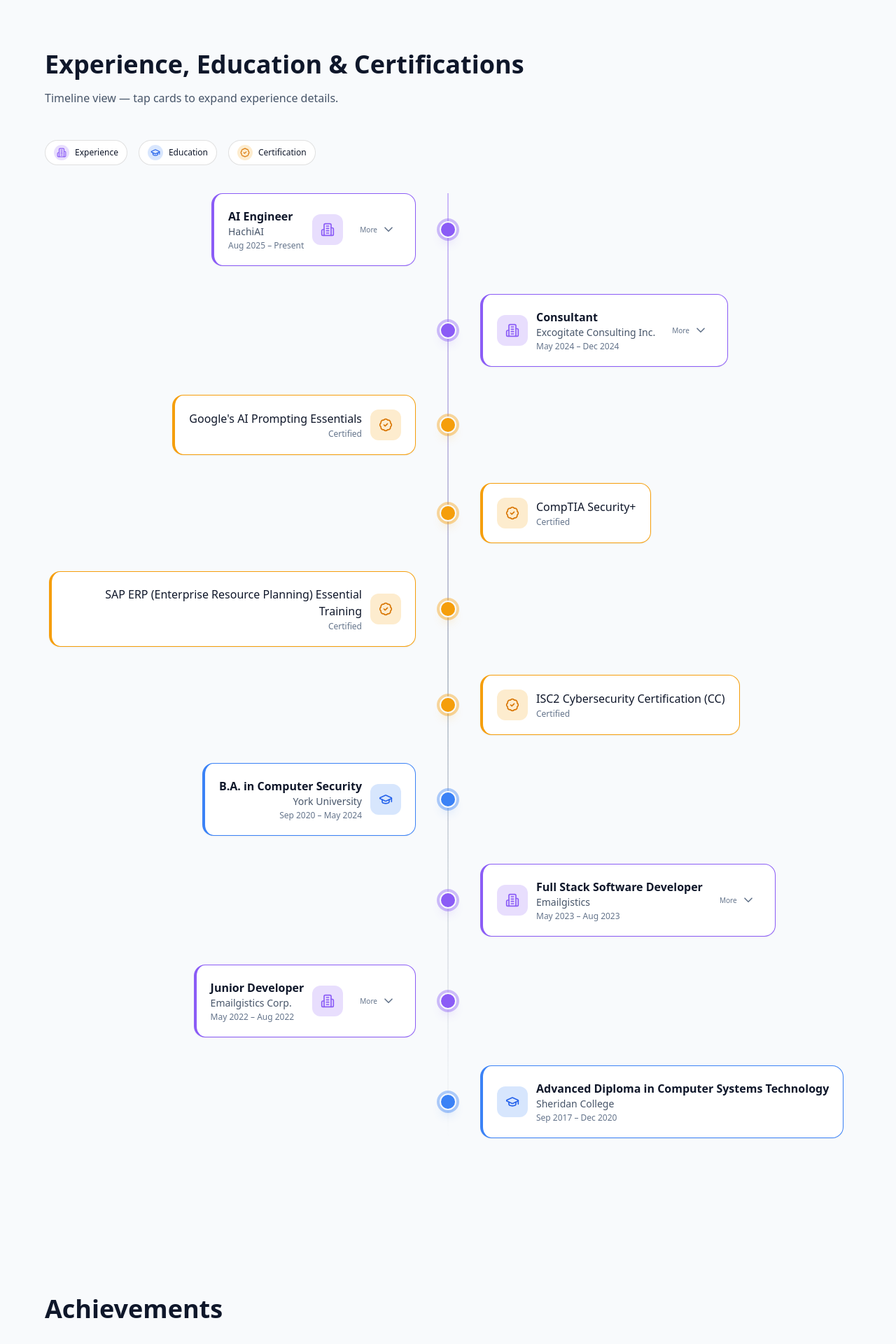
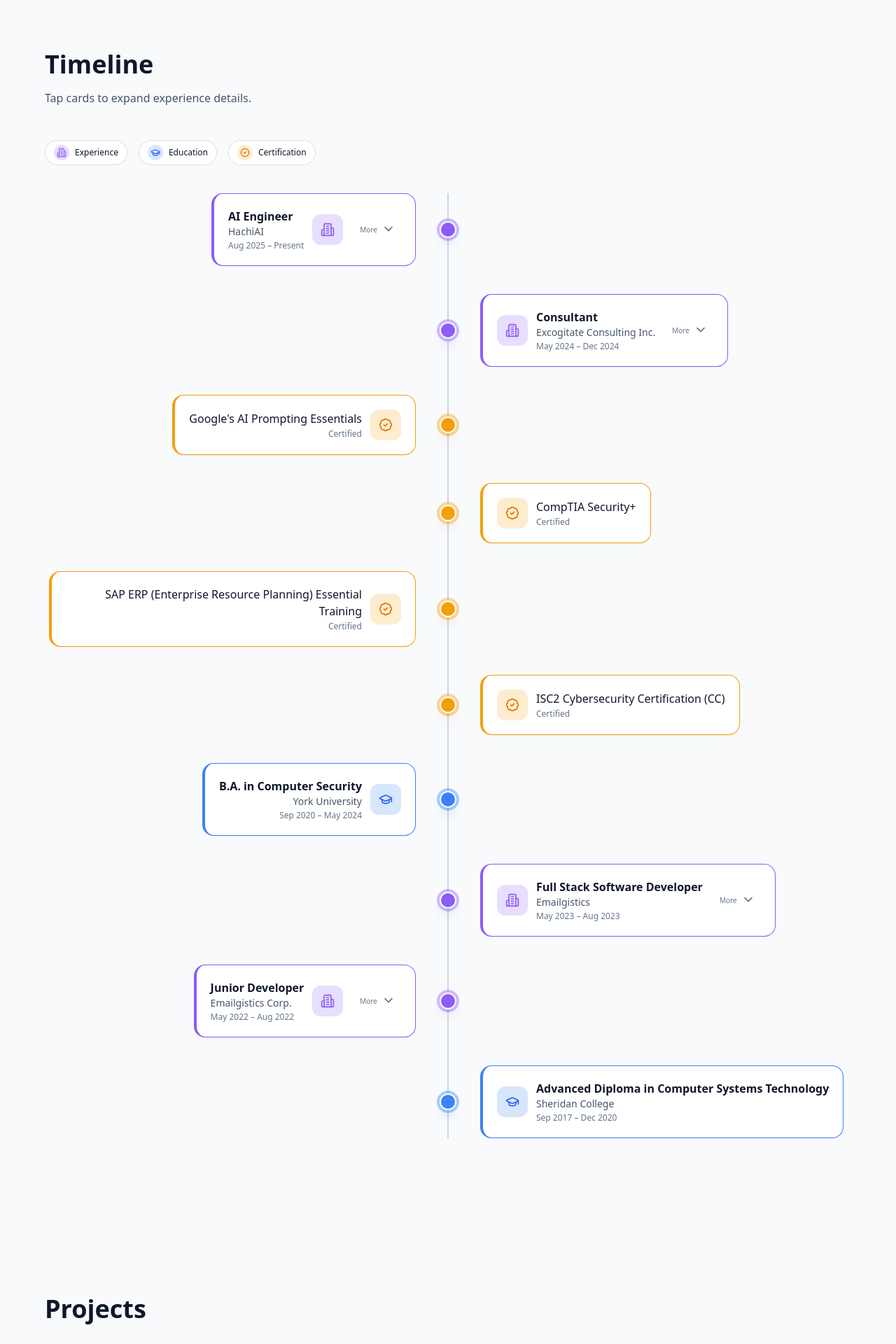
Before and after one commit to VedikaM6/portfolio, a Next.js app: page / in a window 1280 px wide. Shown: the part 840-2760 px from the top of the page at 70% size. Built offline with nearby package versions, Linux system fonts and the light colour scheme.

Commit message:
Removed Achievements section. Changed 'Contact Me' section to be more prominent. Changed section title for Timeline.

```diff
--- a/app/page.tsx
+++ b/app/page.tsx
@@ -5,7 +5,6 @@
 import { SplashScreen } from "@/components/SplashScreen";
 import { Hero } from "@/components/Hero";
 import { CombinedTimeline } from "@/components/CombinedTimeline";
-import { Achievements } from "@/components/Achievements";
 import { Projects } from "@/components/Projects";
 import { Skills } from "@/components/Skills";
 import { Contact } from "@/components/Contact";
@@ -32,7 +31,6 @@
           >
             <Hero />
             <CombinedTimeline />
-            <Achievements />
             <Projects />
             <Skills />
             <Contact />
--- a/components/CombinedTimeline.tsx
+++ b/components/CombinedTimeline.tsx
@@ -197,7 +197,7 @@
           viewport={{ once: true, amount: 0.12 }}
           transition={{ duration: 0.35, ease: "easeOut" }}
         >
-          Experience, Education & Certifications
+          Timeline
         </motion.h2>
         <motion.p
           className="mb-12 text-slate-600 dark:text-slate-400"
@@ -206,7 +206,7 @@
           viewport={{ once: true }}
           transition={{ duration: 0.2, delay: 0.05 }}
         >
-          Timeline view — tap cards to expand experience details.
+          Tap cards to expand experience details.
         </motion.p>
 
         {/* Legend: type colors */}
@@ -236,14 +236,14 @@
 
         {/* Timeline: center line + alternating tiles */}
         <div className="relative">
-          {/* Central vertical line - visible from md up */}
+          {/* Central vertical line - solid, full height, visible in both themes */}
           <div
-            className="absolute left-1/2 top-0 hidden h-full w-0.5 -translate-x-px bg-gradient-to-b from-violet-500/40 via-[var(--timeline-line)] to-transparent md:block"
+            className="absolute bottom-0 left-1/2 top-0 hidden w-0.5 -translate-x-px bg-slate-300 dark:bg-slate-600 md:block"
             aria-hidden
           />
           {/* Mobile: left line */}
           <div
-            className="absolute left-[15px] top-0 h-full w-0.5 bg-gradient-to-b from-violet-500/40 via-[var(--timeline-line)] to-transparent md:hidden"
+            className="absolute bottom-0 left-[15px] top-0 w-0.5 bg-slate-300 dark:bg-slate-600 md:hidden"
             aria-hidden
           />
 
--- a/components/Contact.tsx
+++ b/components/Contact.tsx
@@ -17,7 +17,7 @@
     >
       <div className="mx-auto max-w-6xl text-center">
         <motion.p
-          className="mx-auto mb-10 max-w-xl text-lg font-medium leading-relaxed text-slate-600 dark:text-slate-300 sm:text-xl"
+          className="mx-auto mb-10 max-w-2xl text-2xl font-bold leading-snug text-[var(--fg)] sm:text-3xl"
           initial={{ opacity: 0, y: 10 }}
           whileInView={{ opacity: 1, y: 0 }}
           viewport={{ once: true, amount: 0.2 }}
--- a/components/Nav.tsx
+++ b/components/Nav.tsx
@@ -10,7 +10,6 @@
 
 const LINKS = [
   { label: "Timeline", href: "#experience" },
-  { label: "Achievements", href: "#achievements" },
   { label: "Projects", href: "#projects" },
   { label: "Skills", href: "#skills" },
   { label: "Contact", href: "#contact" },
--- a/components/ScrollProgress.tsx
+++ b/components/ScrollProgress.tsx
@@ -2,7 +2,7 @@
 
 import { useEffect, useState, useRef } from "react";
 
-const SECTIONS = ["hero", "experience", "achievements", "projects", "skills", "contact"];
+const SECTIONS = ["hero", "experience", "projects", "skills", "contact"];
 
 export function ScrollProgress() {
   const [activeIndex, setActiveIndex] = useState(0);
```
